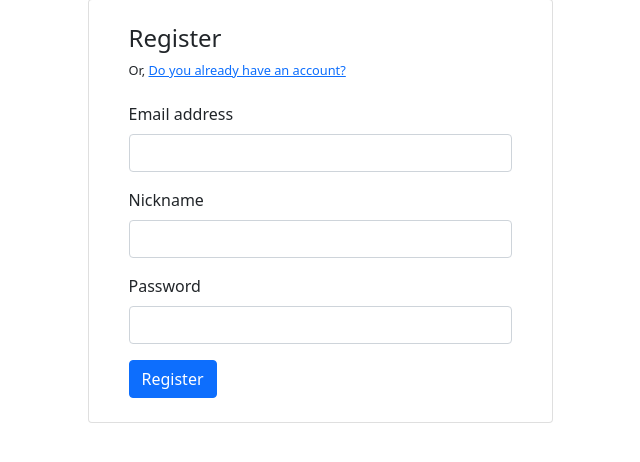
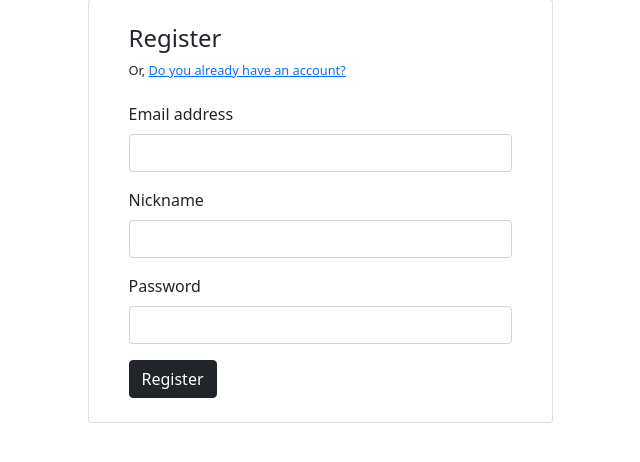
Before and after one commit to wbjeon2k/CSE421DB, a Flask app: page /register/ in a window 1280 px wide. Shown: the part 205-667 px from the top of the page, without its empty margins (320-960 px from the left). Run offline with Flask 2, Linux system fonts and the light colour scheme; parts of the project's set-up code (start-up, migrations or seed data) failed here and were passed over; some libraries are stand-ins or nearby versions.

Commit message:
Change color theme of login and register

```diff
--- a/web/templates/login.html
+++ b/web/templates/login.html
@@ -27,7 +27,7 @@
                 <input type="password" class="form-control" id="rawPassword" name="rawPassword" required>
             </div>
             <div class="action-btn-group">
-                <button type="submit" class="btn btn-primary">Login</button>
+                <button type="submit" class="btn btn-dark">Login</button>
                 <span class="subaction-btn">
                     Or, <a href="/register/">Don't have an account?</a>
                 </span>
--- a/web/templates/register.html
+++ b/web/templates/register.html
@@ -33,7 +33,7 @@
                 <label for="rawPassword" class="form-label">Password</label>
                 <input type="password" class="form-control" id="rawPassword" name="rawPassword" required>
             </div>
-            <button type="submit" class="btn btn-primary">Register</button>
+            <button type="submit" class="btn btn-dark">Register</button>
         </form>
     </div>
 </div>
```
